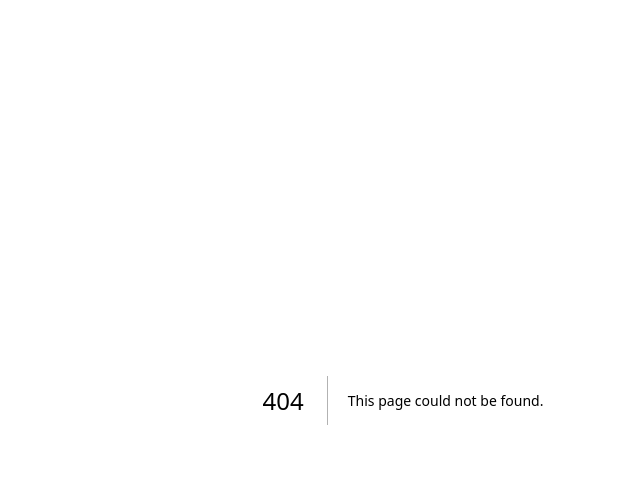
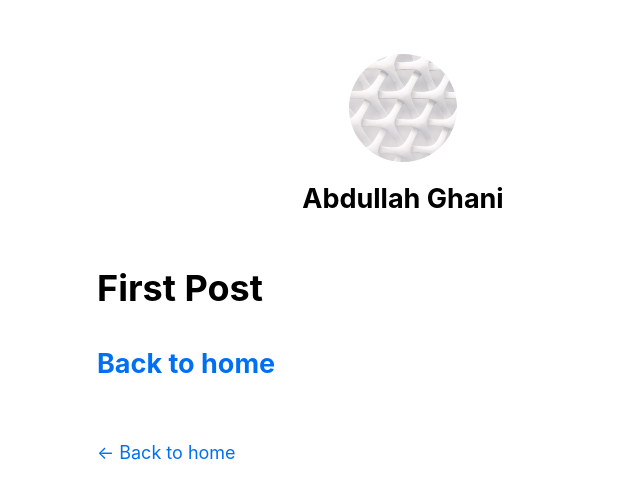
Before and after one commit to AbdullahGhani1/nextjs-blog, a Next.js app: page /posts/firstPost in a window 1280 px wide. Before the commit this address had no page. Shown: the top 498 px of the page, without its empty margins (237-877 px from the left). Built offline with nearby package versions, Linux system fonts and the light colour scheme.

Commit message:
blog next js startup

```diff
--- /dev/null
+++ b/components/layout.js
@@ -0,0 +1,68 @@
+import Head from "next/head";
+import Image from "next/image";
+import styles from "./layout.module.css";
+import utilStyles from "../styles/utils.module.css";
+import Link from "next/link";
+
+const name = "Abdullah Ghani";
+export const siteTitle = "Next.js Sample Website";
+export default function Layout({ children, home }) {
+  return (
+    <div className={styles.container}>
+      <Head>
+        <link rel="icon" href="/favicon.ico" />
+        <meta
+          name="description"
+          content="Learn how to build a personal website using Next.js"
+        />
+        <meta
+          property="og:image"
+          content={`https://og-image.vercel.app/${encodeURI(
+            siteTitle
+          )}.png?theme=light&md=0&fontSize=75px&images=https%3A%2F%2Fassets.vercel.com%2Fimage%2Fupload%2Ffront%2Fassets%2Fdesign%2Fnextjs-black-logo.svg`}
+        />
+        <meta name="og:title" content={siteTitle} />
+        <meta name="twitter:card" content="summary_large_image" />
+      </Head>
+      <header className={styles.header}>
+        {home ? (
+          <>
+            <Image
+              priority
+              src="/images/profile.jpg"
+              className={utilStyles.borderCircle}
+              height={144}
+              width={144}
+              alt=""
+            />
+            <h1 className={utilStyles.heading2Xl}>{name}</h1>
+          </>
+        ) : (
+          <>
+            <Link href="/">
+              <Image
+                priority
+                src="/images/profile.jpg"
+                className={utilStyles.borderCircle}
+                height={108}
+                width={108}
+                alt=""
+              />
+            </Link>
+            <h2 className={utilStyles.headingLg}>
+              <Link href="/" className={utilStyles.colorInherit}>
+                {name}
+              </Link>
+            </h2>
+          </>
+        )}
+      </header>
+      <main>{children}</main>
+      {!home && (
+        <div className={styles.backToHome}>
+          <Link href="/">← Back to home</Link>
+        </div>
+      )}
+    </div>
+  );
+}
--- /dev/null
+++ b/components/layout.module.css
@@ -0,0 +1,15 @@
+.container {
+  max-width: 36rem;
+  padding: 0 1rem;
+  margin: 3rem auto 6rem;
+}
+
+.header {
+  display: flex;
+  flex-direction: column;
+  align-items: center;
+}
+
+.backToHome {
+  margin: 3rem 0 0;
+}
--- /dev/null
+++ b/pages/_app.js
@@ -0,0 +1,4 @@
+import "../styles/globals.css";
+export default function App({ Component, pageProps }) {
+  return <Component {...pageProps} />;
+}
--- /dev/null
+++ b/pages/posts/firstPost.jsx
@@ -0,0 +1,25 @@
+import Link from "next/link";
+import Head from "next/head";
+import Script from "next/script";
+import Layout from "../../components/layout";
+export default function FirstPost() {
+  return (
+    <Layout>
+      <Head>
+        <title>My First Post</title>
+      </Head>
+      <Script
+        src="https://connect.facebook.net/en_US/sdk.js"
+        strategy="lazyOnload"
+        onLoad={() =>
+          console.log(`script loaded correctly, window.FB has been populated`)
+        }
+      />
+
+      <h1>First Post</h1>
+      <h2>
+        <Link href="/">Back to home</Link>
+      </h2>
+    </Layout>
+  );
+}
--- a/styles/globals.css
+++ b/styles/globals.css
@@ -2,37 +2,26 @@
 body {
   padding: 0;
   margin: 0;
-  font-family: Inter, -apple-system, BlinkMacSystemFont, Segoe UI, Roboto,
-    Oxygen, Ubuntu, Cantarell, Fira Sans, Droid Sans, Helvetica Neue, sans-serif;
-}
-
-a {
-  color: inherit;
-  text-decoration: none;
+  font-family: -apple-system, BlinkMacSystemFont, Segoe UI, Roboto, Oxygen,
+    Ubuntu, Cantarell, Fira Sans, Droid Sans, Helvetica Neue, sans-serif;
+  line-height: 1.6;
+  font-size: 18px;
 }
 
 * {
   box-sizing: border-box;
 }
 
+a {
+  color: #0070f3;
+  text-decoration: none;
+}
+
+a:hover {
+  text-decoration: underline;
+}
+
 img {
   max-width: 100%;
-  height: auto;
+  display: block;
 }
-
-h1,
-h2,
-p,
-ul {
-  margin: 0;
-}
-
-ul {
-  padding: 0;
-  list-style: none;
-}
-
-button {
-  padding: 0.5rem 1rem;
-  font-weight: bold;
-}
--- /dev/null
+++ b/styles/utils.module.css
@@ -0,0 +1,52 @@
+.heading2Xl {
+  font-size: 2.5rem;
+  line-height: 1.2;
+  font-weight: 800;
+  letter-spacing: -0.05rem;
+  margin: 1rem 0;
+}
+
+.headingXl {
+  font-size: 2rem;
+  line-height: 1.3;
+  font-weight: 800;
+  letter-spacing: -0.05rem;
+  margin: 1rem 0;
+}
+
+.headingLg {
+  font-size: 1.5rem;
+  line-height: 1.4;
+  margin: 1rem 0;
+}
+
+.headingMd {
+  font-size: 1.2rem;
+  line-height: 1.5;
+}
+
+.borderCircle {
+  border-radius: 9999px;
+}
+
+.colorInherit {
+  color: inherit;
+}
+
+.padding1px {
+  padding-top: 1px;
+}
+
+.list {
+  list-style: none;
+  padding: 0;
+  margin: 0;
+}
+
+.listItem {
+  margin: 0 0 1.25rem;
+}
+
+.lightText {
+  color: #666;
+}
```
Also changed, not shown: pages/index.js (+13 -108 lines), public/images/profile.jpg (added).
